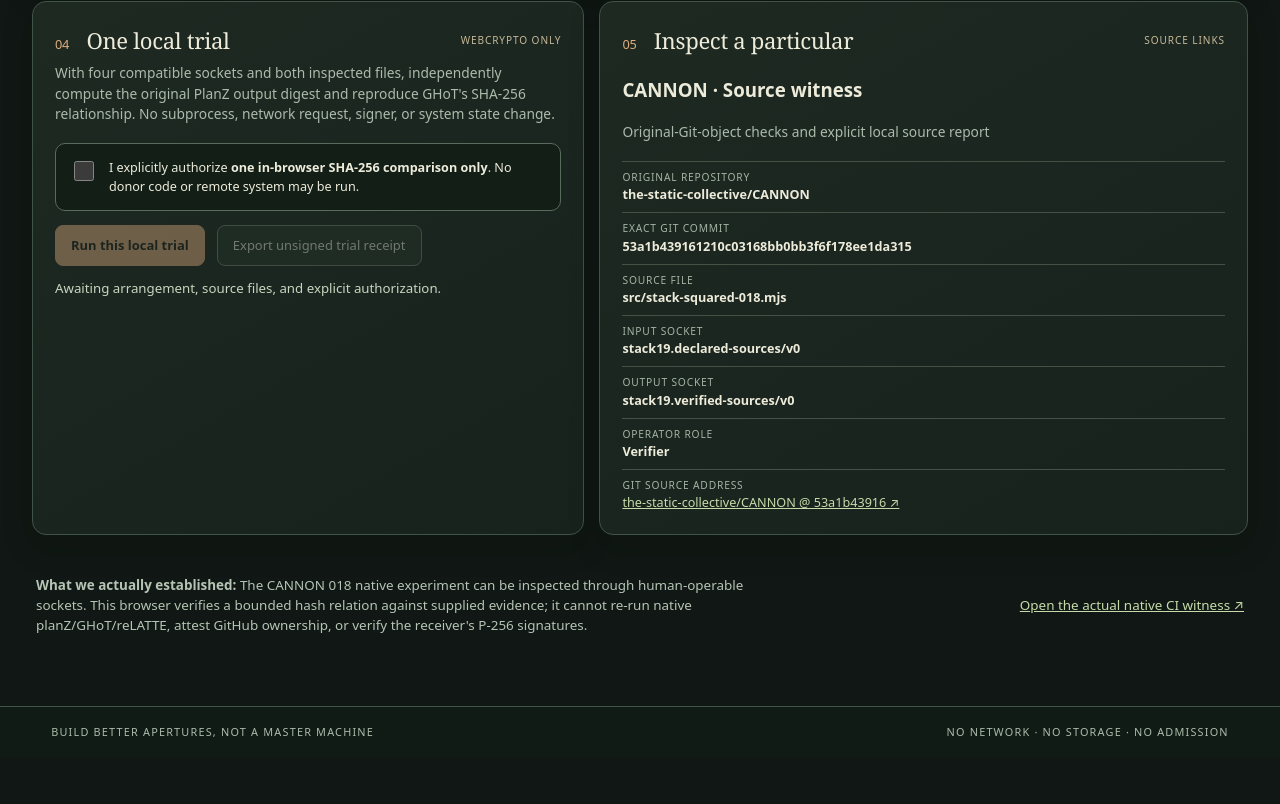
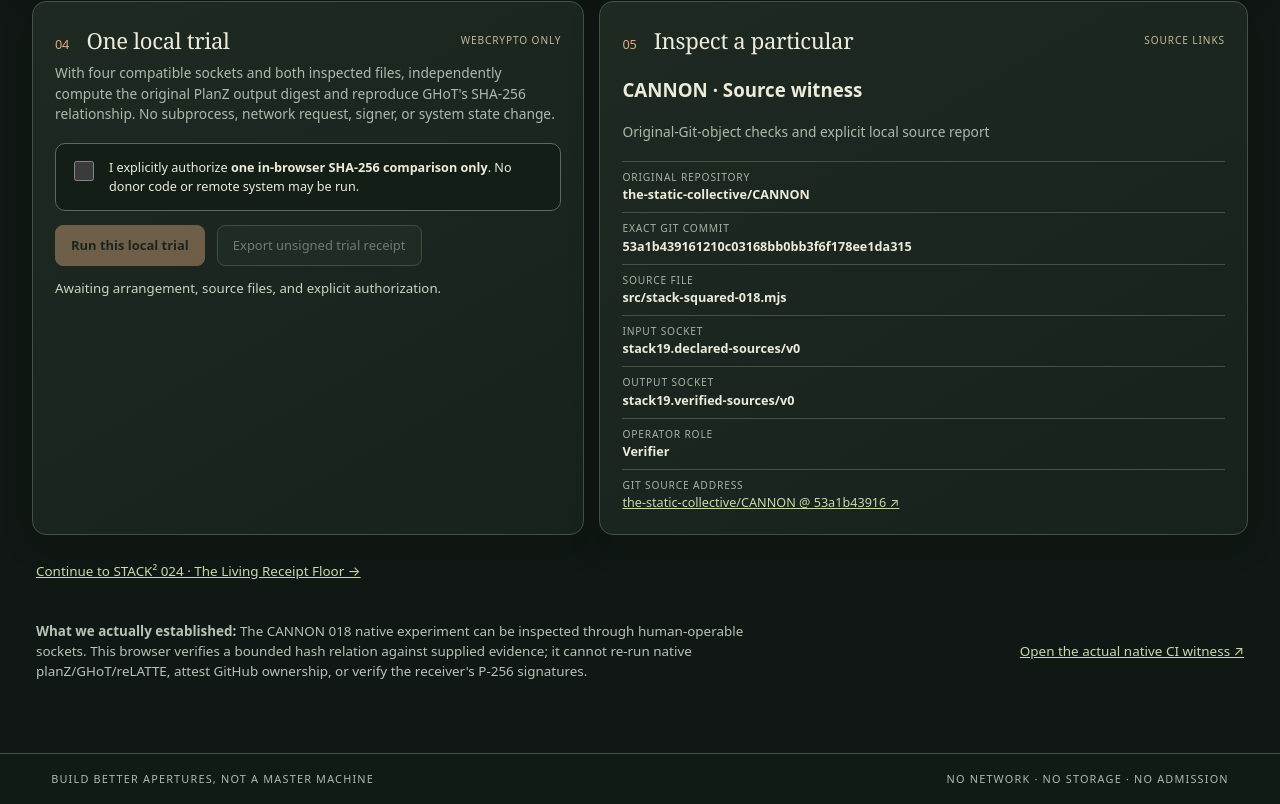
Before and after one commit to the-static-collective/static-workbench, a plain HTML site: page static_workbench/web/stack-floor.html in a window 1280 px wide. Shown: the part 1548-2352 px from the top of the page. Before the commit the page ends 2306 px from the top, so only its background shows below. Drawn offline with Linux system fonts and the light colour scheme; files that its build step writes are made by us from their sources; files whose address does not match are found by name.

Commit message:
feat(workbench): link living receipt floor within existing app shell

```diff
--- a/static_workbench/web/stack-floor.html
+++ b/static_workbench/web/stack-floor.html
@@ -59,6 +59,7 @@
 <div id="part-details" class="part-details"></div>
 </aside>
 </section>
+<section class="ending"><a href="/receipt-floor">Continue to STACK² 024 · The Living Receipt Floor →</a></section>
 <section class="ending">
 <p><strong>What we actually established:</strong> The CANNON 018 native experiment can be inspected through human-operable sockets. This browser verifies a bounded hash relation against supplied evidence; it cannot re-run native planZ/GHoT/reLATTE, attest GitHub ownership, or verify the receiver's P-256 signatures.</p>
 <a href="https://github.com/the-static-collective/CANNON/actions/runs/38156936591" rel="noopener noreferrer">Open the actual native CI witness ↗</a>
```
